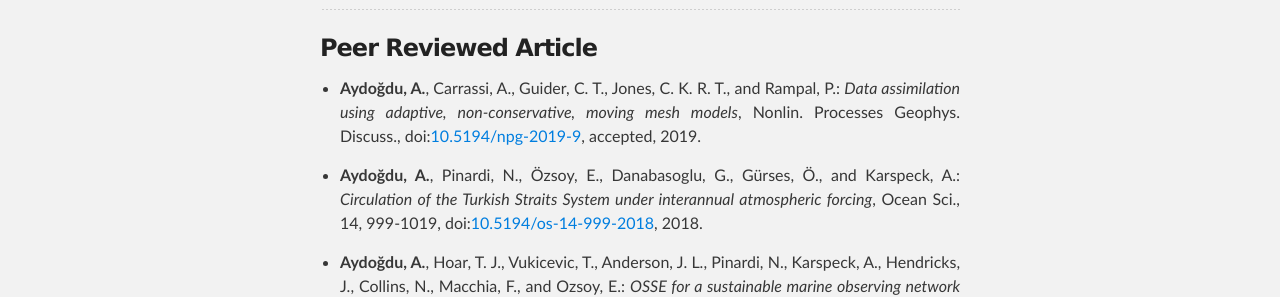
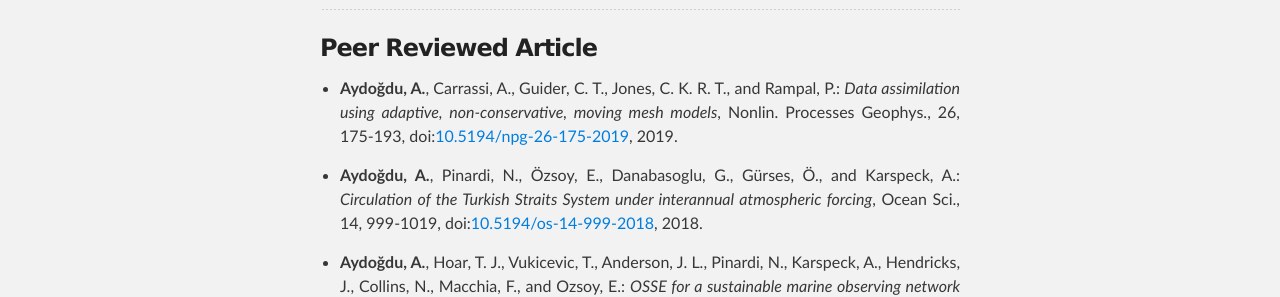
Before and after one commit to aydogduali/aydogduali.github.io, a Jekyll site: the page built from about/publication.md, in a window 1280 px wide. Shown: the part 544-841 px from the top of the page. Built offline with Jekyll 4.4.1, drawn with Linux system fonts in a browser that asks for light colours; our own code applies the rules of GitHub Pages for plain Markdown files; the repository's description, which GitHub fills in, is left out.

Commit message:
update pubs

```diff
--- a/about/publication.md
+++ b/about/publication.md
@@ -2,7 +2,7 @@
 
 ### Peer Reviewed Article
 
-- __Aydoğdu, A.__, Carrassi, A., Guider, C. T., Jones, C. K. R. T., and Rampal, P.: *Data assimilation using adaptive, non-conservative, moving mesh models*, Nonlin. Processes Geophys. Discuss., doi:[10.5194/npg-2019-9](https://doi.org/10.5194/npg-2019-9), accepted, 2019.
+-  __Aydoğdu, A.__, Carrassi, A., Guider, C. T., Jones, C. K. R. T., and Rampal, P.: *Data assimilation using adaptive, non-conservative, moving mesh models*, Nonlin. Processes Geophys., 26, 175-193, doi:[10.5194/npg-26-175-2019](https://doi.org/10.5194/npg-26-175-2019), 2019.
 
 - __Aydoğdu, A.__, Pinardi, N., Özsoy, E., Danabasoglu, G., Gürses, Ö., and Karspeck, A.: *Circulation of the Turkish Straits System under interannual atmospheric forcing*, Ocean Sci., 14, 999-1019, doi:[10.5194/os-14-999-2018](https://doi.org/10.5194/os-14-999-2018), 2018.
 
```
